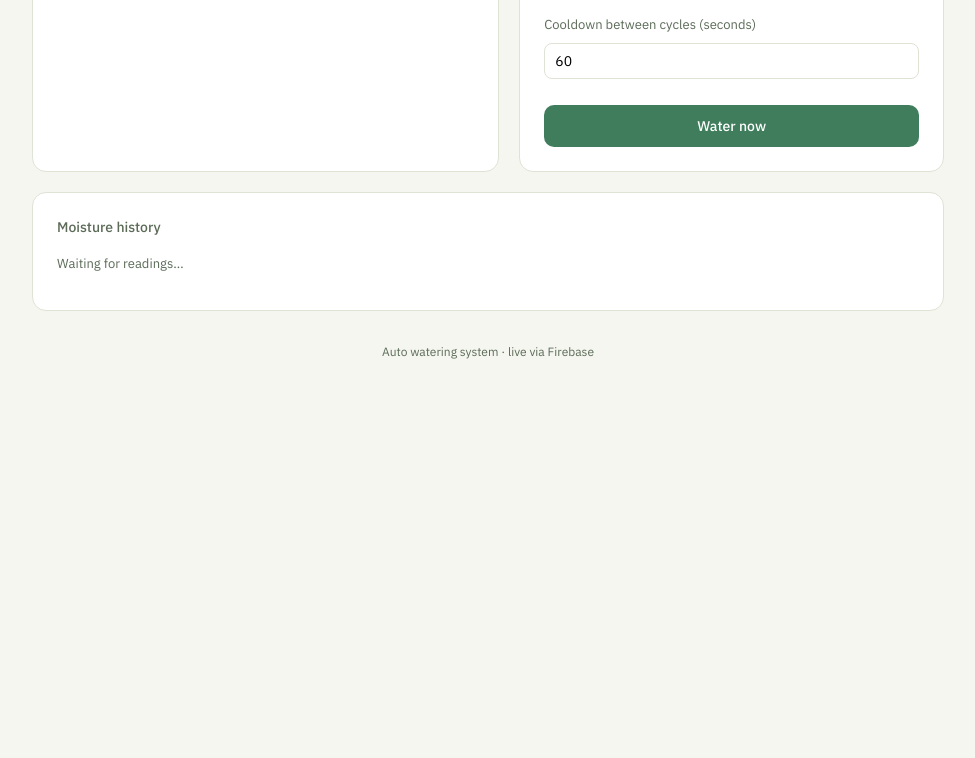
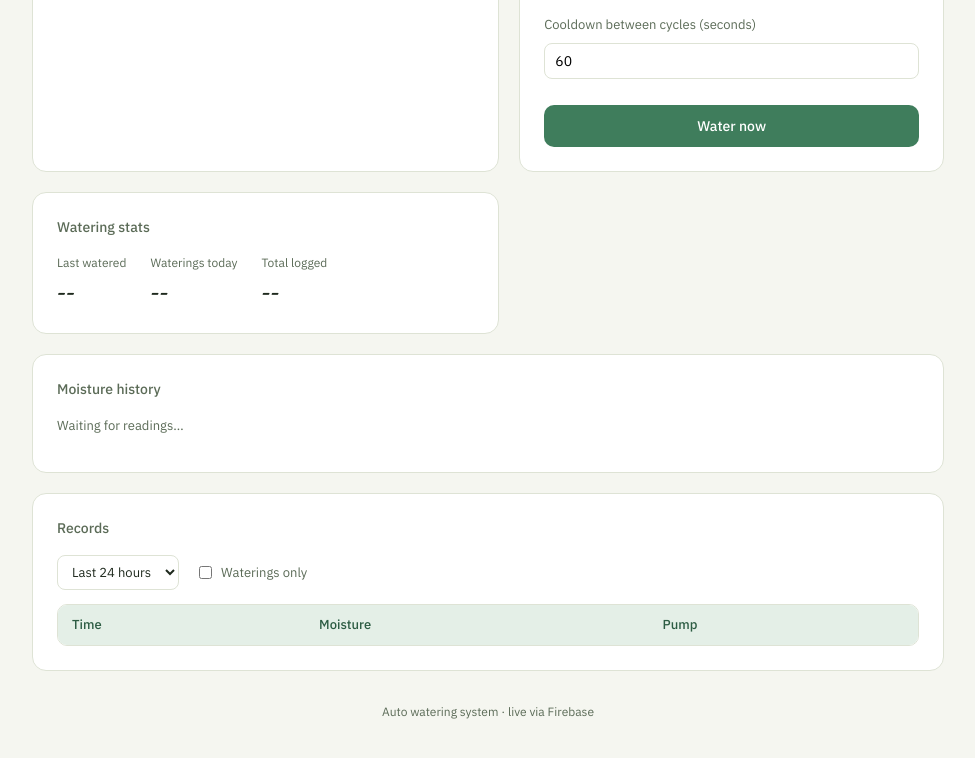
Before and after one commit to markkkasunread/bunyag, a plain HTML site: page index.html in a window 1280 px wide. Shown: the part 386-1144 px from the top of the page, without its empty margins (152-1127 px from the left). Before the commit the page ends 827 px from the top, so only its background shows below. Drawn offline with Linux system fonts and the light colour scheme; no server answers.

Commit message:
Update index.html

```diff
--- a/index.html
+++ b/index.html
@@ -3,14 +3,14 @@
 <head>
 <meta charset="UTF-8">
 <meta name="viewport" content="width=device-width, initial-scale=1.0">
-<title>Garden watering dashboard</title>
+<title>Bunyag</title>
 <link rel="stylesheet" href="style.css">
 </head>
 <body>
 
 <div class="wrap">
   <header>
-    <h1>Watering dashboard</h1>
+    <h1>Bunyag</h1>
     <div class="conn"><span class="dot" id="connDot"></span><span id="connText">Connecting…</span></div>
   </header>
 
@@ -61,9 +61,56 @@
       <button class="primary" id="manualBtn">Water now</button>
     </div>
 
+    <div class="card">
+      <h2>Watering stats</h2>
+      <div class="stat-row">
+        <div>
+          <div class="stat-label">Last watered</div>
+          <div class="stat-value" id="lastWateredVal">--</div>
+        </div>
+        <div>
+          <div class="stat-label">Waterings today</div>
+          <div class="stat-value" id="wateringsTodayVal">--</div>
+        </div>
+        <div>
+          <div class="stat-label">Total logged</div>
+          <div class="stat-value" id="wateringsTotalVal">--</div>
+        </div>
+      </div>
+    </div>
+
     <div class="card chart-card">
       <h2>Moisture history</h2>
       <div id="chartHolder"><p class="chart-empty">Waiting for readings…</p></div>
+    </div>
+
+    <div class="card chart-card">
+      <h2>Records</h2>
+      <div class="table-controls">
+        <select id="rangeFilter">
+          <option value="1">Last hour</option>
+          <option value="24" selected>Last 24 hours</option>
+          <option value="168">Last 7 days</option>
+          <option value="0">All time</option>
+        </select>
+        <label class="pump-only">
+          <input type="checkbox" id="pumpOnlyFilter">
+          Waterings only
+        </label>
+        <span class="row-count" id="rowCount"></span>
+      </div>
+      <div class="table-scroll">
+        <table id="recordsTable">
+          <thead>
+            <tr>
+              <th data-key="timestamp">Time</th>
+              <th data-key="moisture">Moisture</th>
+              <th data-key="pumpOn">Pump</th>
+            </tr>
+          </thead>
+          <tbody id="recordsBody"></tbody>
+        </table>
+      </div>
     </div>
   </div>
 
```
